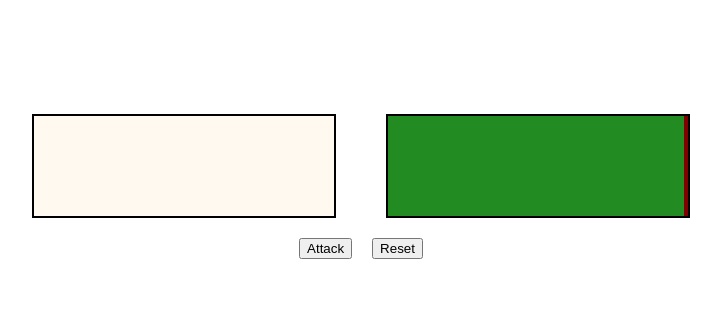
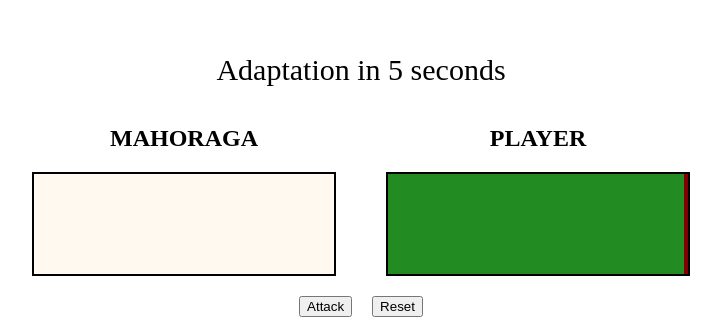
Before and after one commit to almercapa/DGTT, a plain HTML site: page prototypes/combat_lab/index.html in a window 1280 px wide. Shown: the part 179-513 px from the top of the page, without its empty margins (279-1000 px from the left). Drawn offline with Linux system fonts and the light colour scheme.

Commit message:
Change log: Added player HP bar with dynamic timer that shortens HP once adaptation is complete UI changes like HP bar distinctions, names above HP bars, timer before adaptation, more concise result message

```diff
--- a/prototypes/combat_lab/app.js
+++ b/prototypes/combat_lab/app.js
@@ -5,27 +5,36 @@ let maho_bar = document.getElementById("maho-fill");
 let play_hp = 100;
 let play_bar = document.getElementById("player-fill");
 let rt = document.querySelector(".result");
+let timer = document.getElementById("timer-message");
+let sec = 5;
 let adapt;
 
 function startTimer() {
-    adapt = setInterval(reduceHP, 5000);
+    adapt = setInterval(reduceHP, 1000);
 }
 
 function reduceHP() {
-    if (play_hp > 0) {
+    sec -= 1;
+    timer.innerText = "Adaptation in " + sec + " seconds";
+    if (play_hp > 0 && sec === 0) {
         play_hp -= 12.5;
         play_bar.style.width = `${play_hp}%`;
+        sec = 5;
+        timer.innerText = "Adaptation in "  + sec + " seconds";
     }
     if (play_hp <= 0 && maho_hp <= 0) {
         clearInterval(adapt);
+        timer.innerText = "";
         rt.style.color = "maroon";
         rt.innerText = "Mutual Destruction - Mahoraga Adapted First";
     } else if (play_hp <= 0) {
         clearInterval(adapt);
+        timer.innerText = "";
         rt.style.color = "maroon";
         rt.innerText = "You have been defeated";
     } else if (maho_hp <= 0) {
         clearInterval(adapt);
+        timer.innerText = "";
         rt.style.color = "forestgreen";
         rt.innerText = "Mahoraga has been defeated";
     }
@@ -38,14 +47,17 @@ atk.addEventListener("click", (e) => {
     }
     if (play_hp <= 0 && maho_hp <= 0) {
         clearInterval(adapt);
+        timer.innerText = "";
         rt.style.color = "maroon";
         rt.innerText = "Mutual Destruction - Mahoraga Adapted First";
     } else if (play_hp <= 0) {
         clearInterval(adapt);
+        timer.innerText = "";
         rt.style.color = "maroon";
         rt.innerText = "You have been defeated";
     } else if (maho_hp <= 0) {
         clearInterval(adapt);
+        timer.innerText = "";
         rt.style.color = "forestgreen";
         rt.innerText = "Mahoraga has been defeated";
     }
@@ -58,6 +70,8 @@ rst.addEventListener("click", (e) =>  {
     maho_bar.style.width = `100%`;
     play_hp = 100;
     play_bar.style.width = `100%`;
+    sec = 5;
+    timer.innerText = "Adaptation in " + sec + " seconds";
     startTimer();
 });
 
--- a/prototypes/combat_lab/index.html
+++ b/prototypes/combat_lab/index.html
@@ -8,12 +8,15 @@
         <link rel="stylesheet" href="styles.css">
     </head>
     <body>
+        <div id="timer-message">Adaptation in 5 seconds</div>
         <div id="hp-containers">
-            <div id="maho-hp">
-                <div id="maho-fill"></div>
+            <div class="maho-wrapper">
+                <h2>MAHORAGA</h2>
+                <div id="maho-hp"><div id="maho-fill"></div></div>
             </div>
-            <div id="player-hp">
-                <div id="player-fill"></div>
+            <div class="player-wrapper">
+                <h2>PLAYER</h2>
+                <div id="player-hp"><div id="player-fill"></div></div>
             </div>
         </div>
         <div class="buttons">
--- a/prototypes/combat_lab/styles.css
+++ b/prototypes/combat_lab/styles.css
@@ -58,3 +58,15 @@ body {
 .result {
     font-size: 36px;
 }
+
+h2 {
+    text-align: center;
+}
+
+#timer-message {
+    font-size: 30px;
+    height:30px;
+    display: flex;
+    justify-content: center;
+    align-items: center;
+}
```
